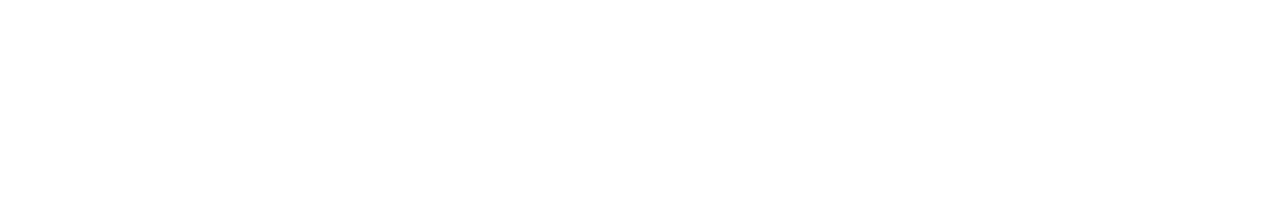
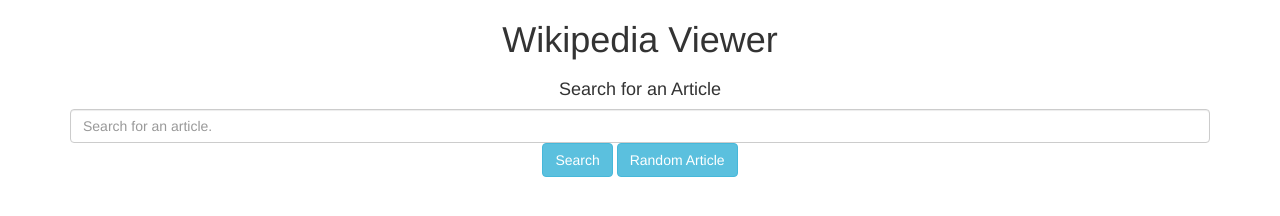
Before and after one commit to mathewdoan/wikipedia-search, a plain HTML site: page index.html in a window 1280 px wide. Drawn offline with nearby package versions, Linux system fonts and the light colour scheme.

Commit message:
Finished html layout

```diff
--- a/index.html
+++ b/index.html
@@ -1,3 +1,34 @@
 <!DOCTYPE html>
-<head></head>
-<body></body>
+
+
+
+<head>
+<meta name="viewport" content="width=device-width, initial-scale=1">
+<meta charset="UTF-8">
+<link rel="stylesheet" type="text/css" href="style.css">
+<link rel="stylesheet" href="https://maxcdn.bootstrapcdn.com/bootstrap/3.3.7/css/bootstrap.min.css" integrity="sha384-BVYiiSIFeK1dGmJRAkycuHAHRg32OmUcww7on3RYdg4Va+PmSTsz/K68vbdEjh4u" crossorigin="anonymous">
+<script src="https://ajax.googleapis.com/ajax/libs/jquery/3.2.1/jquery.min.js"></script>
+
+	<title>Wikipedia Viewer</title>
+</head>
+
+
+
+<body>
+
+<div class="container-fluid text-center">
+<h1> Wikipedia Viewer </h1>
+<div class="container" id="search-container">
+<h4> Search for an Article</h4>
+<input type="text" placeholder="Search for an article." name="article-search" class="form-control" id="searchbar"></input>
+<input type="button" id="search" value="Search" class="btn btn-info"></input>
+<input type="button" id="random" value="Random Article" onclick="location.href='https://en.wikipedia.org/wiki/Special:Random'" class="btn btn-info" ></input>
+
+
+</div>
+</div>
+
+
+
+<script type="text/javascript" src="script.js"></script>
+</body>
```
